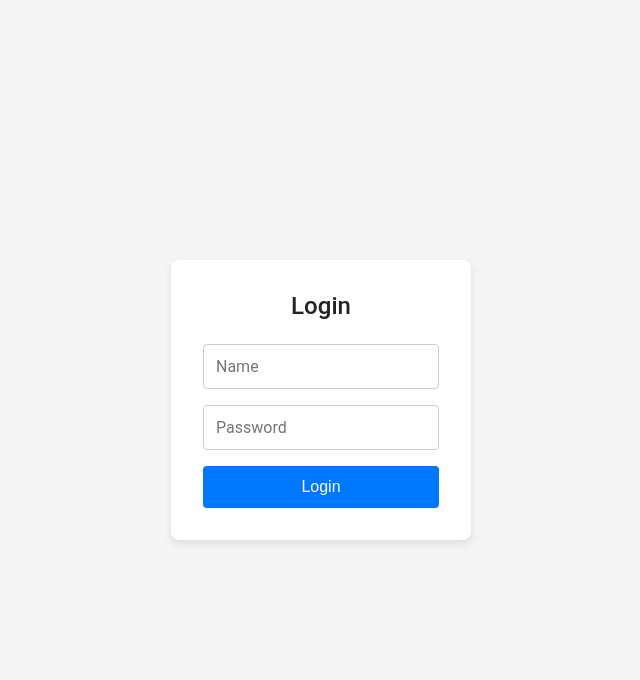
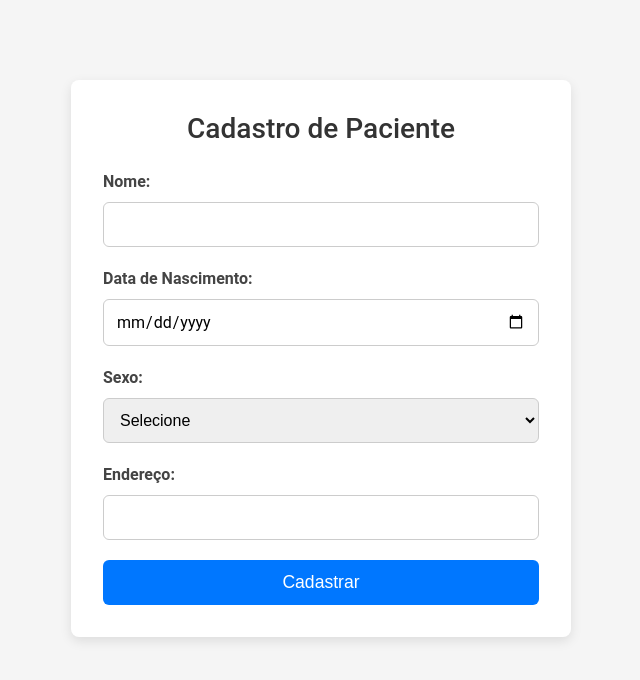
Before and after one commit to ViniTamanhao/vite-pi-1-25, a React (Vite) app: page /formpaciente in a window 1280 px wide. Shown: the top 680 px of the page, without its empty margins (319-959 px from the left). Built offline with nearby package versions, Linux system fonts and the light colour scheme.

Commit message:
final commit

```diff
--- /dev/null
+++ b/src/pages/FormularioPaciente/FormularioPaciente.tsx
@@ -0,0 +1,189 @@
+/**
+ * NovoPacientePublico.tsx
+ *
+ * Public-facing page allowing new patients to self-register.
+ */
+
+import { useState } from "react";
+import styled from "styled-components";
+import { format } from "date-fns";
+import api from "../../utils/api";
+
+// ------------------
+// Styled Components
+// ------------------
+
+const Container = styled.div`
+  max-width: 500px;
+  margin: 5rem auto;
+  padding: 2rem;
+  background-color: #ffffff;
+  border-radius: 8px;
+  box-shadow: 0 4px 12px rgba(0, 0, 0, 0.1);
+`;
+
+const Title = styled.h1`
+  font-size: 1.75rem;
+  margin-bottom: 1.5rem;
+  text-align: center;
+  color: #333;
+`;
+
+const FormGroup = styled.div`
+  margin-bottom: 1.25rem;
+
+  label {
+    display: block;
+    margin-bottom: 0.5rem;
+    color: #444;
+    font-weight: 600;
+  }
+
+  input,
+  select {
+    width: 100%;
+    padding: 0.75rem;
+    border: 1px solid #ccc;
+    border-radius: 6px;
+    font-size: 1rem;
+  }
+`;
+
+const Button = styled.button`
+  width: 100%;
+  padding: 0.75rem;
+  background-color: #0077ff;
+  color: white;
+  border: none;
+  border-radius: 6px;
+  font-size: 1.1rem;
+  cursor: pointer;
+  transition: background-color 0.3s;
+
+  &:hover {
+    background-color: #005bb5;
+  }
+
+  &:disabled {
+    background-color: #cccccc;
+    cursor: not-allowed;
+  }
+`;
+
+const Message = styled.p<{ success?: boolean }>`
+  color: ${({ success }) => (success ? "green" : "red")};
+  font-weight: 600;
+  margin-top: 1rem;
+  text-align: center;
+`;
+
+// ------------------
+// Component
+// ------------------
+
+export default function NovoPacientePublico() {
+  const [formData, setFormData] = useState({
+    name: "",
+    birth: "",
+    sex: "",
+    address: "",
+  });
+
+  const [isSubmitting, setIsSubmitting] = useState(false);
+  const [message, setMessage] = useState<string | null>(null);
+  const [success, setSuccess] = useState(false);
+
+  const handleChange = (
+    e: React.ChangeEvent<HTMLInputElement | HTMLSelectElement>
+  ) => {
+    const { name, value } = e.target;
+    setFormData((prev) => ({ ...prev, [name]: value }));
+  };
+
+  const handleSubmit = async (e: React.FormEvent) => {
+    e.preventDefault();
+    setIsSubmitting(true);
+    setMessage(null);
+    setSuccess(false);
+
+    try {
+      const payload = {
+        ...formData,
+        birth: formData.birth
+          ? format(new Date(formData.birth), "yyyy-MM-dd")
+          : "",
+      };
+
+      await api.post("/pacientes", payload);
+      setSuccess(true);
+      setMessage("Cadastro realizado com sucesso!");
+      setFormData({ name: "", birth: "", sex: "", address: "" });
+    } catch (error) {
+      console.error("Erro ao cadastrar paciente:", error);
+      setMessage(
+        "Ocorreu um erro. Por favor, verifique os dados e tente novamente."
+      );
+    } finally {
+      setIsSubmitting(false);
+    }
+  };
+
+  return (
+    <Container>
+      <Title>Cadastro de Paciente</Title>
+      <form onSubmit={handleSubmit}>
+        <FormGroup>
+          <label htmlFor="name">Nome:</label>
+          <input
+            type="text"
+            id="name"
+            name="name"
+            value={formData.name}
+            onChange={handleChange}
+            required
+          />
+        </FormGroup>
+        <FormGroup>
+          <label htmlFor="birth">Data de Nascimento:</label>
+          <input
+            type="date"
+            id="birth"
+            name="birth"
+            value={formData.birth}
+            onChange={handleChange}
+            required
+          />
+        </FormGroup>
+        <FormGroup>
+          <label htmlFor="sex">Sexo:</label>
+          <select
+            id="sex"
+            name="sex"
+            value={formData.sex}
+            onChange={handleChange}
+            required
+          >
+            <option value="">Selecione</option>
+            <option value="M">Masculino</option>
+            <option value="F">Feminino</option>
+          </select>
+        </FormGroup>
+        <FormGroup>
+          <label htmlFor="address">Endereço:</label>
+          <input
+            type="text"
+            id="address"
+            name="address"
+            value={formData.address}
+            onChange={handleChange}
+            required
+          />
+        </FormGroup>
+        <Button type="submit" disabled={isSubmitting}>
+          {isSubmitting ? "Enviando..." : "Cadastrar"}
+        </Button>
+        {message && <Message success={success}>{message}</Message>}
+      </form>
+    </Container>
+  );
+}
--- a/src/pages/FormularioPareceres/FormularioPareces.tsx
+++ b/src/pages/FormularioPareceres/FormularioPareces.tsx
@@ -158,12 +158,15 @@
         setFormError("ID do aluno inválido. Por favor, digite um número.");
         return;
       }
+
+      console.log(id);
       const response = await api.get(`/alunos/${id}`);
       if (response.data && response.data.data) {
         setParecerData((prev) => ({ ...prev, aluno_id: id }));
         setCurrentAlunoName(response.data.data.name);
         setIsAuthenticated(true);
       } else {
+        console.log(response);
         setFormError("Aluno não encontrado. Verifique o ID e tente novamente.");
       }
     } catch (error) {
--- a/src/routes.tsx
+++ b/src/routes.tsx
@@ -11,6 +11,7 @@
 // import Setores from "./pages/Setores/Setores";
 import CreateParecerAlunoPage from "./pages/FormularioPareceres/FormularioPareces";
 import Dados from "./pages/Dados/Dados";
+import NovoPacientePublico from "./pages/FormularioPaciente/FormularioPaciente";
 
 const AppRoutes = () => {
   const { token } = useContext(AuthContext);
@@ -30,6 +31,7 @@
       )}
 
       <Route path="/formparecer" element={<CreateParecerAlunoPage />} />
+      <Route path="/formpaciente" element={<NovoPacientePublico />} />
     </Routes>
   );
 };
```
